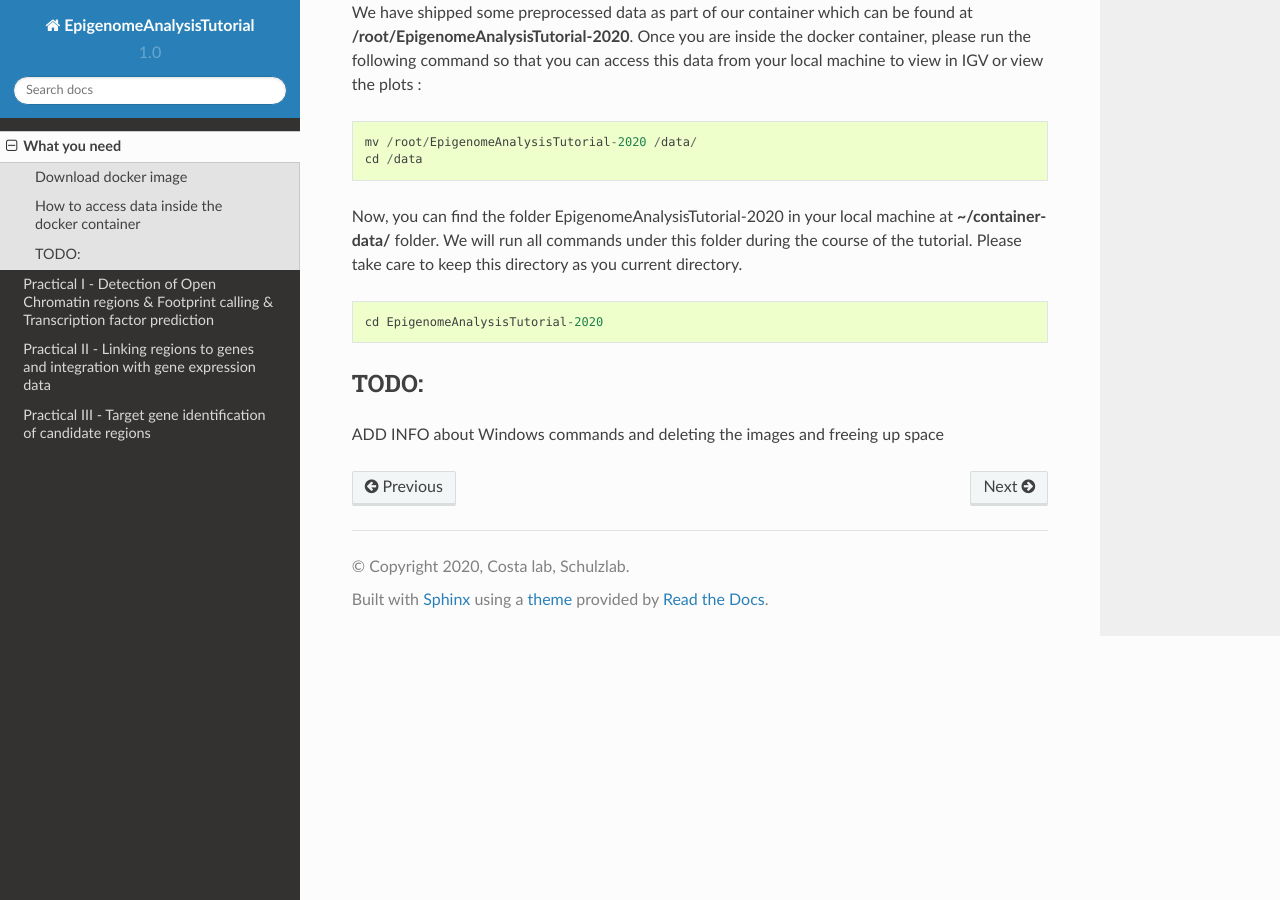
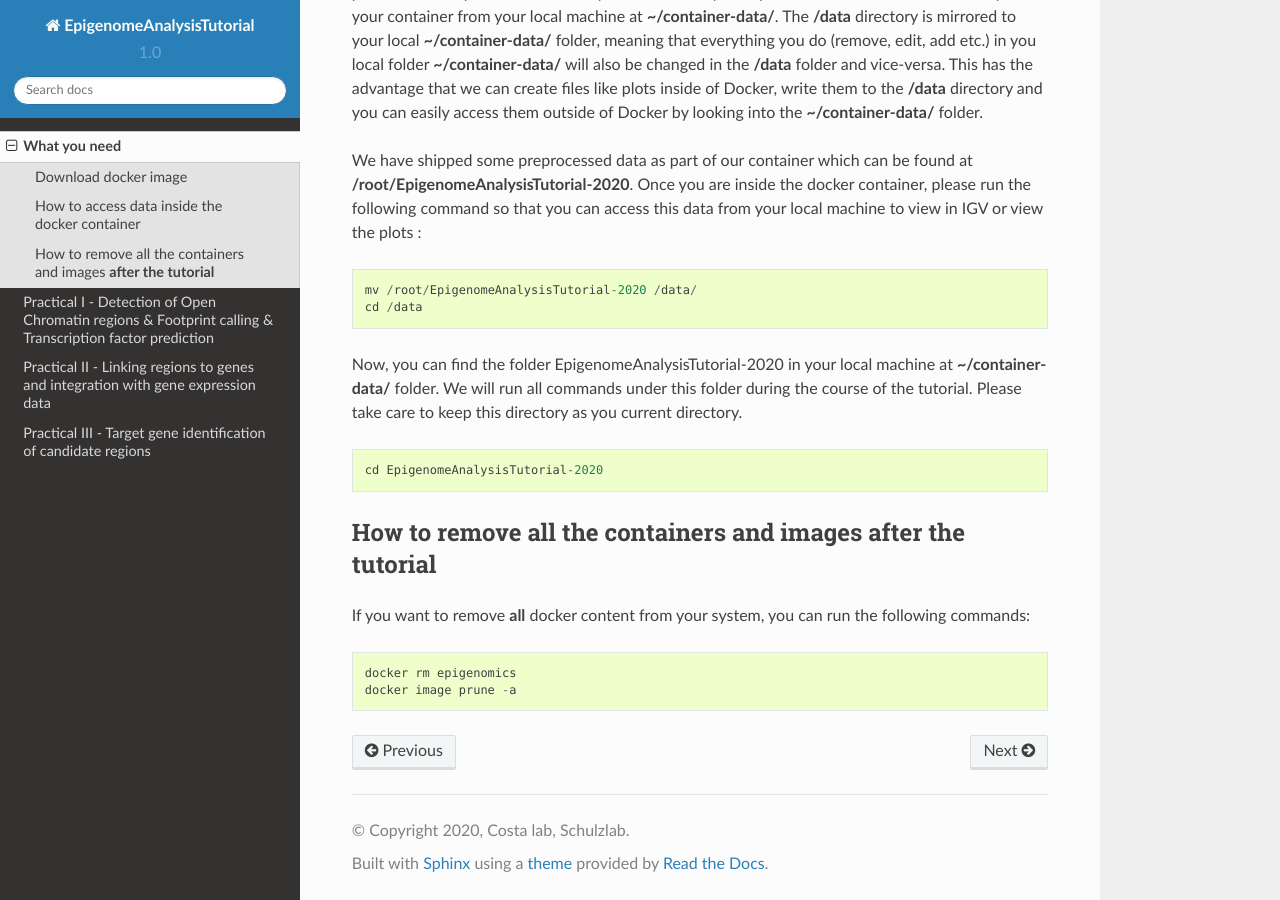
Before and after one commit to SchulzLab/EpigenomeAnalysisTutorial-2020, a Sphinx documentation site: the page built from docs/Installation.rst, in a window 1280 px wide and 900 px high, scrolled down 1328 px. Built offline with Sphinx 7.4.7 and the Read the Docs theme 2.0.0, drawn with Linux system fonts in a browser that asks for light colours; some of the changed text lies outside the part shown.

Commit message:
Update Installation.rst

```diff
--- a/docs/Installation.rst
+++ b/docs/Installation.rst
@@ -18,6 +18,12 @@ The size of docker image is **approximately 20GB**.
 You can use the following command: ::
 
   docker run -it -P --name epigenomics -v ~/container-data:/data sivarajank/epigenomics_tutorial:latest
+
+Command for Windows users: ::
+
+   docker run -it -P --name epigenomics -v C:\Users\*username*\Documents\container-data:/data sivarajank/epigenomics_tutorial:latest
+
+   Please do not forget to change your username.
 
 The *name* parameter assigns a name to your docker image. If you used the above command it is *epigenomics (--name)*.
 If, for some reason, you exit or abort your docker image, you can use the following commands to re-login to the docker container. : ::
@@ -50,6 +56,10 @@ Now, you can find the folder EpigenomeAnalysisTutorial-2020 in your local machin
 ::
    cd EpigenomeAnalysisTutorial-2020
 
-TODO:
------
-ADD INFO about Windows commands and deleting the images and freeing up space
+How to remove all the containers and images **after the tutorial**
+----------------------------------------------------------------------
+
+If you want to remove **all** docker content from your system, you can run the following commands: ::
+
+   docker rm epigenomics
+   docker image prune -a
```
